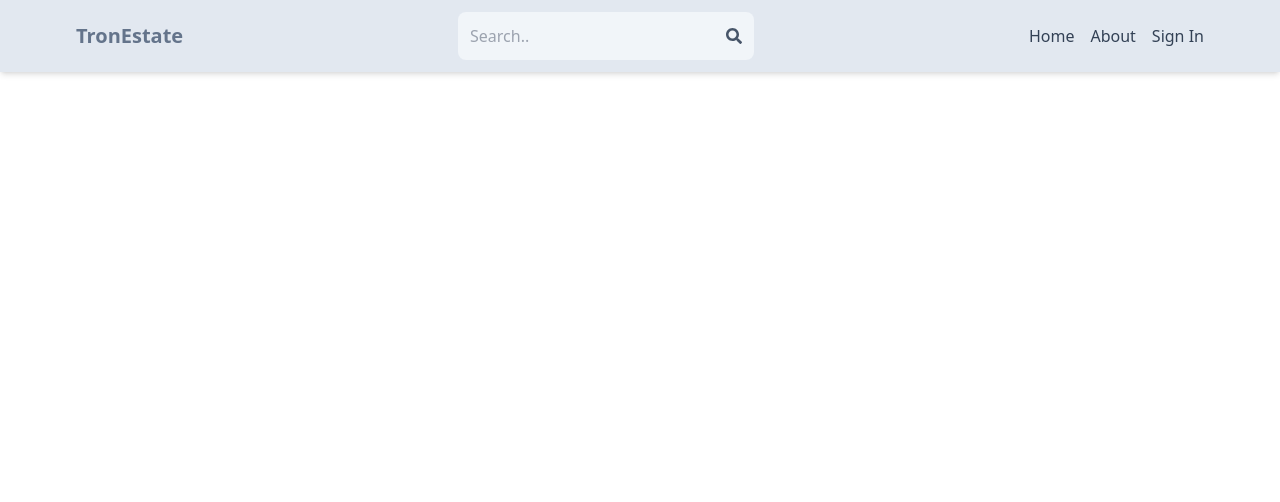
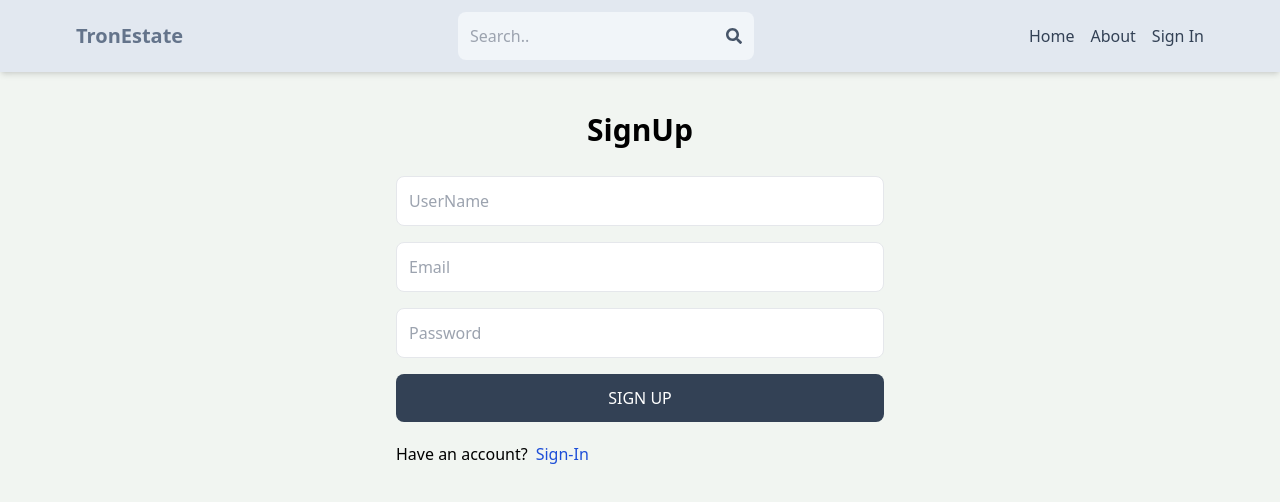
Before and after one commit to tron2003/tron_estate2, a React (Vite) app in the folder client/: page /sign-up in a window 1280 px wide. Shown: the top 502 px of the page. Built offline with nearby package versions, Linux system fonts and the light colour scheme.

Commit message:
completed signup page from now

```diff
--- a/client/src/App.jsx
+++ b/client/src/App.jsx
@@ -6,6 +6,7 @@
 import About from "./pages/about";
 import Header from "./components/header";
 import Profile from "./pages/profile"; // Import the Profile component
+import Signup from "./pages/signup";
 
 export default function App() {
   return (
@@ -13,10 +14,11 @@
       <Header /> {/* Render the Header component */}
       <Routes>
         <Route path="/" element={<Home />} />
-        <Route path="/About" element={<About />} />
-        <Route path="/Sign-In" element={<Signin />} />
-        <Route path="/Sign-Out" element={<Signout />} />
-        <Route path="/Profile" element={<Profile />} /> {/* Use the Profile component */}
+        <Route path="/about" element={<About />} />
+        <Route path="/sign-in" element={<Signin />} />
+        <Route path="/sign-up" element={<Signup />} />
+        <Route path="/sign-out" element={<Signout />} />
+        <Route path="/profile" element={<Profile />} /> {/* Use the Profile component */}
       </Routes>
     </Router>
   );
--- a/client/src/index.css
+++ b/client/src/index.css
@@ -1,3 +1,6 @@
 @import 'tailwindcss/base';
 @import 'tailwindcss/components';
 @import 'tailwindcss/utilities';
+body {
+ background-color :rgb(241,245,241);
+}
--- /dev/null
+++ b/client/src/pages/signup.jsx
@@ -0,0 +1,46 @@
+import React from "react";
+import { Link } from "react-router-dom";
+
+export default function Signup() {
+  return (
+    <div className="p-3 max-w-lg mx-auto">
+      <h1 className="text-3xl text-center font-semibold my-7">SignUp</h1>
+      <form className="flex flex-col gap-4">
+        <input
+          type="text"
+          placeholder="UserName"
+          className="border p-3 rounded-lg"
+          id="username"
+        />
+        <input
+          type="text"
+          placeholder="Email"
+          className="border p-3 rounded-lg"
+          id="email"
+        />
+        <input
+          type="text"
+          placeholder="Password"
+          className="border p-3 rounded-lg"
+          id="password"
+        />
+        <button className="bg-slate-700 text-white p-3 rounded-lg uppercase hover:opacity-95 disabled:opacity-80">
+          Sign Up
+        </button>
+      </form>
+<div className="flex gap-2 mt-5">
+
+
+    <p>Have an account?</p>
+    <Link to={"/sign-in"}>
+        <span className="text-blue-700">
+        Sign-In
+        </span>
+    </Link>
+</div>
+
+
+
+    </div>
+  );
+}
```
